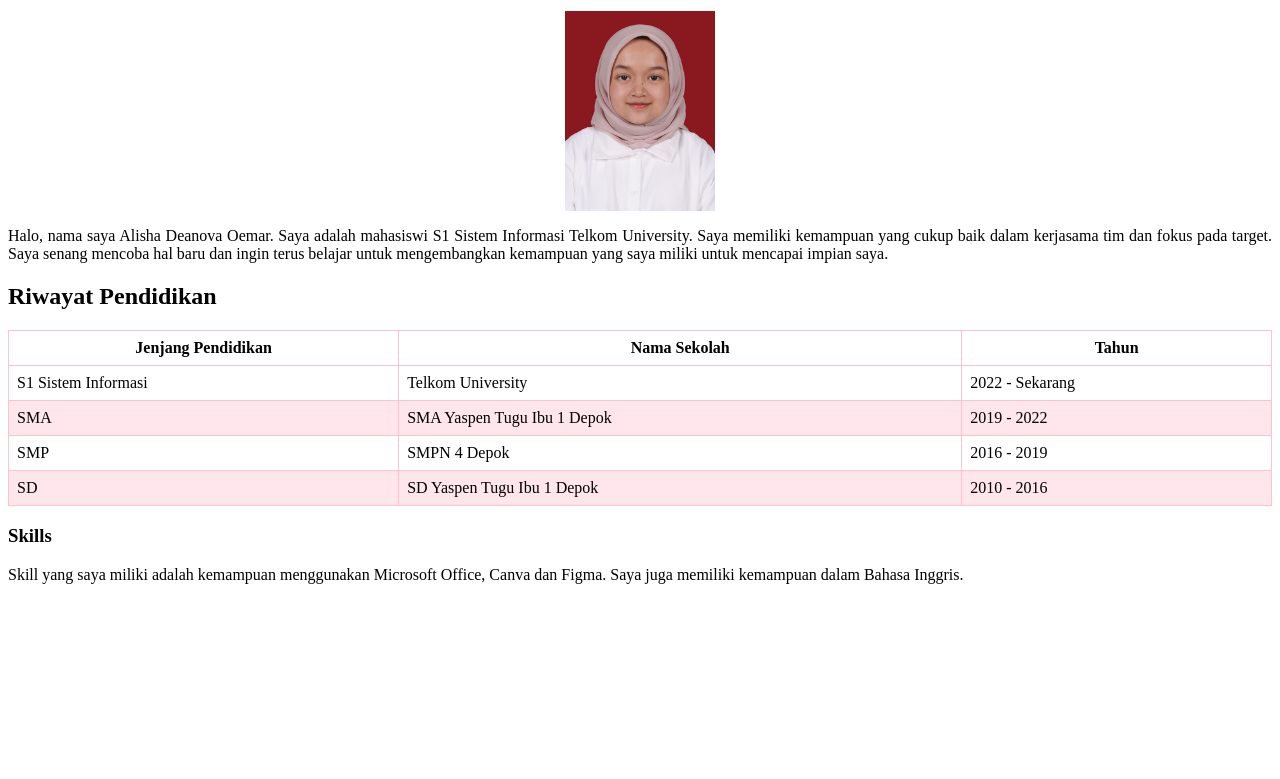
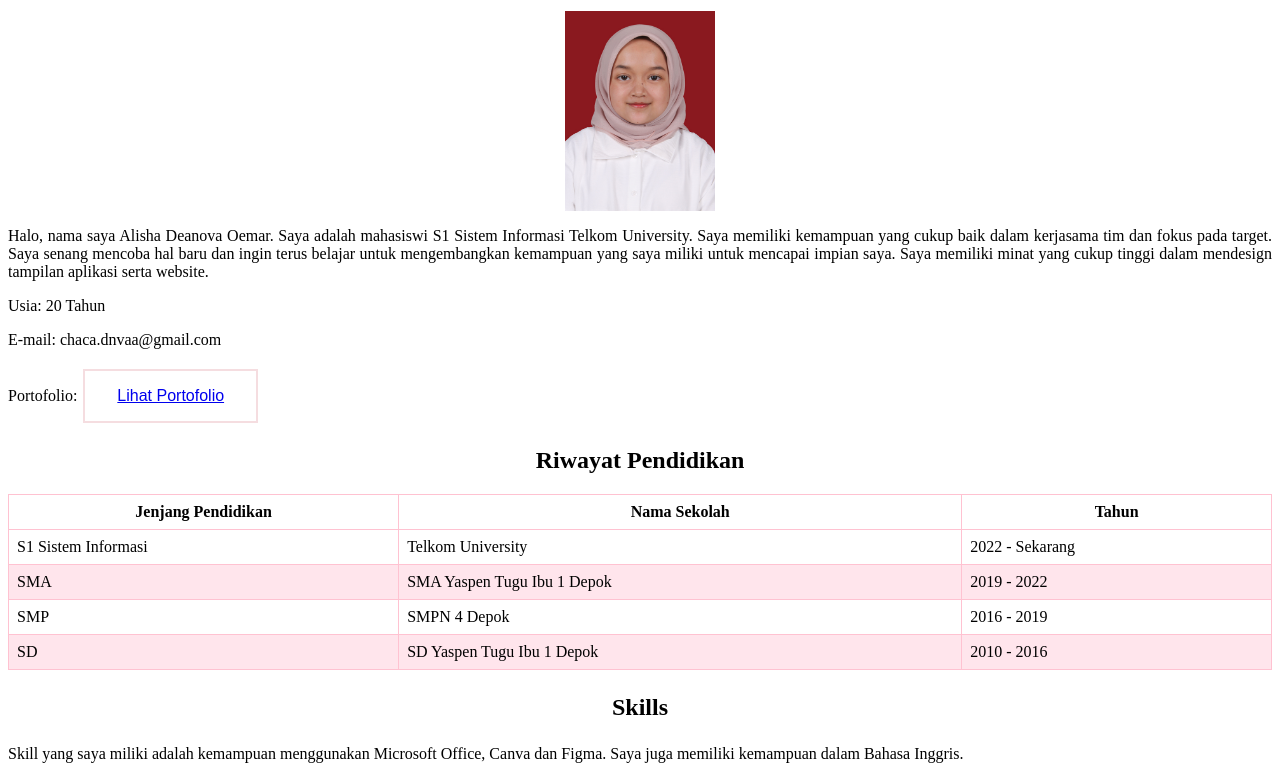
Before and after one commit to alishadeanova/Alisha-Deanova_WAD, a plain HTML site: page index.html in a window 1280 px wide. Shown: the part 108-887 px from the top of the page. Before the commit the page ends 800 px from the top, so only its background shows below. Drawn offline with Linux system fonts and the light colour scheme.

Commit message:
Update index.html

```diff
--- a/index.html
+++ b/index.html
@@ -27,15 +27,47 @@ td, th {
 tr:nth-child(even) {
   background-color: #ffe5ec;
 }
+.button {
+  border: none;
+  color: white;
+  padding: 16px 32px;
+  text-align: center;
+  text-decoration: none;
+  display: inline-block;
+  font-size: 16px;
+  margin: 4px 2px;
+  transition-duration: 0.4s;
+  cursor: pointer;
+}
+.button1 {
+  background-color: white;
+  color: black;
+  border: 2px solid #f5dde0;
+}
+
+.button1:hover {
+  background-color: #f5dde0;
+  color: white;
+}
 </style>
 </head>
 <body>
 	<h1 style="font-family: times new roman; text-align: center; font-size: 300%;">Alisha Deanova Oemar</h1>
 	<p><img src="22238001872_PAS_FOTO_1.jpg" style="float:center;width:150px;height:200px;">
 	<p style="font-family: times new roman; text-align: justify;">
-	Halo, nama saya Alisha Deanova Oemar. Saya adalah mahasiswi S1 Sistem Informasi Telkom University. Saya memiliki kemampuan yang cukup baik dalam kerjasama tim dan fokus pada target. Saya senang mencoba hal baru dan ingin terus belajar untuk mengembangkan kemampuan yang saya miliki untuk mencapai impian saya.
+	Halo, nama saya Alisha Deanova Oemar. Saya adalah mahasiswi S1 Sistem Informasi Telkom University. Saya memiliki kemampuan yang cukup baik dalam kerjasama tim dan fokus pada target. Saya senang mencoba hal baru dan ingin terus belajar untuk mengembangkan kemampuan yang saya miliki untuk mencapai impian saya. Saya memiliki minat yang cukup tinggi dalam mendesign tampilan aplikasi serta website.
 	</p>
-	<h2>Riwayat Pendidikan</h2>
+  <p style="font-family: times new roman; text-align: justify;">
+  Usia: 20 Tahun
+  </p>
+  <p style="font-family: times new roman; text-align: justify;">
+  E-mail: chaca.dnvaa@gmail.com
+  </p>
+  <p style="font-family: times new roman; text-align: justify;">
+  Portofolio:
+   <button class="button button1"><a href= "file:Alisha Deanova Portfolio/portfolio/index.html" target="_blank" rel="noopener">Lihat Portofolio</a></button>
+  </p>
+	<h2 style="font-family: times new roman; text-align: center; font-size: 150%;">Riwayat Pendidikan</h2>
 	<table>
   <tr>
   	<th style="font-family: times new roman; text-align: center;">Jenjang Pendidikan</th>
@@ -64,7 +96,7 @@ tr:nth-child(even) {
   </tr>
 
 </table>
-	<h3>
+	<h3 style="font-family: times new roman; text-align: center; font-size: 150%">
 		Skills
 	</h3>
 	<p>
```
